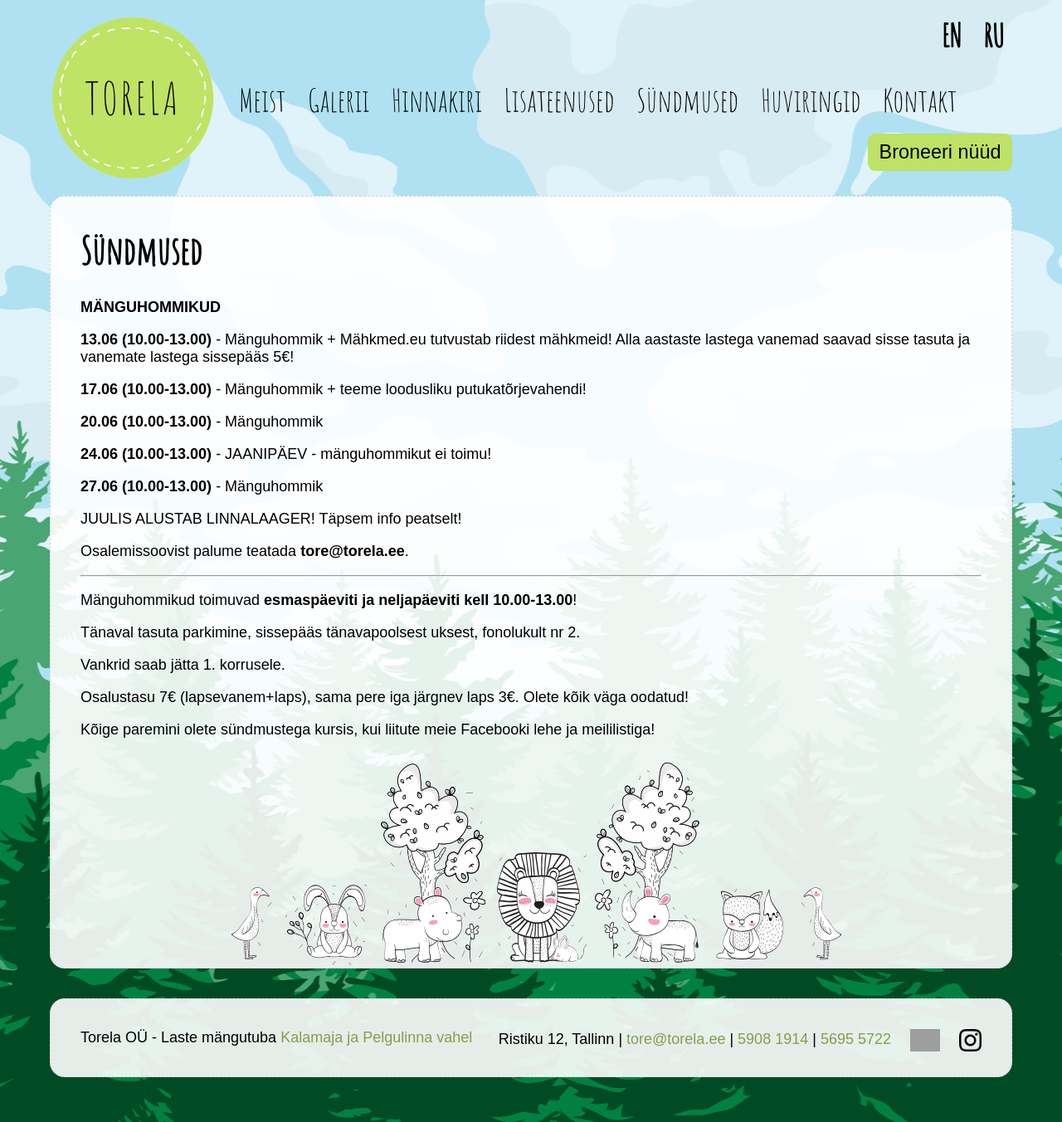
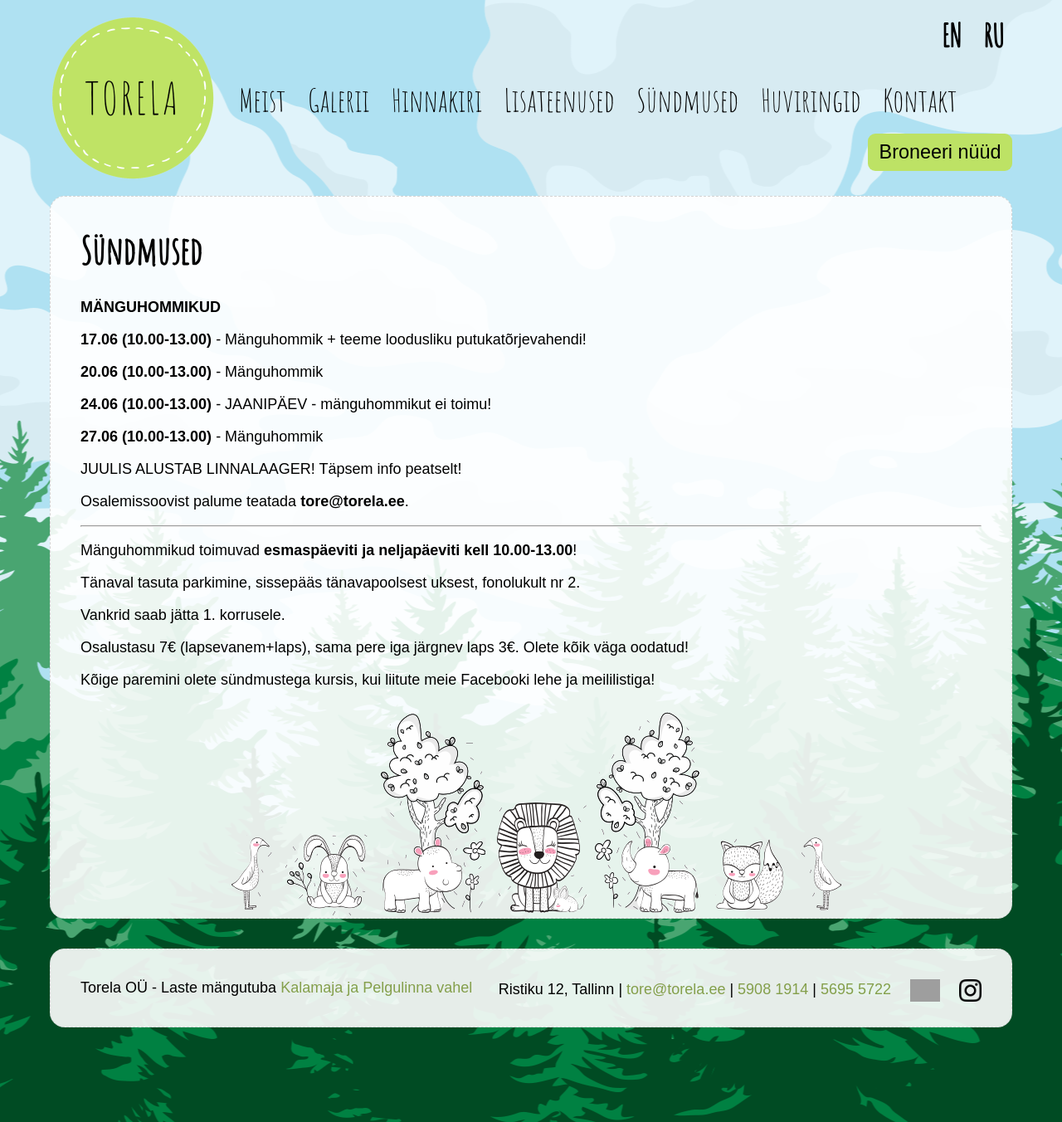
Before and after one commit to mypsik/torela, a Jekyll site: the page built from syndmused/index.md, in a window 1280 px wide. Shown: the whole page at 83% size. Built offline with Jekyll 4.4.1, drawn with Linux system fonts in a browser that asks for light colours; grey boxes are pictures that could not be loaded.

Commit message:
Update index.md

```diff
--- a/syndmused/index.md
+++ b/syndmused/index.md
@@ -9,9 +9,6 @@ ru: /ru/events/
 
 **MÄNGUHOMMIKUD**
 
-
-**13.06 (10.00-13.00)** - Mänguhommik + Mähkmed.eu tutvustab riidest mähkmeid!
-Alla aastaste lastega vanemad saavad sisse tasuta ja vanemate lastega sissepääs 5€!
 
 
 **17.06 (10.00-13.00)** - Mänguhommik + teeme loodusliku putukatõrjevahendi!
```
